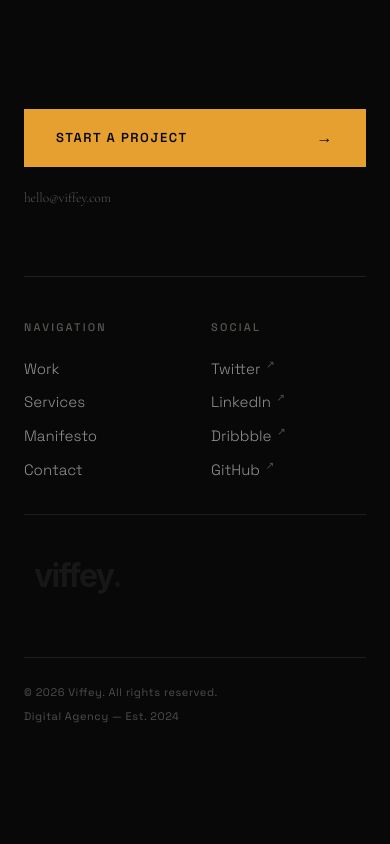
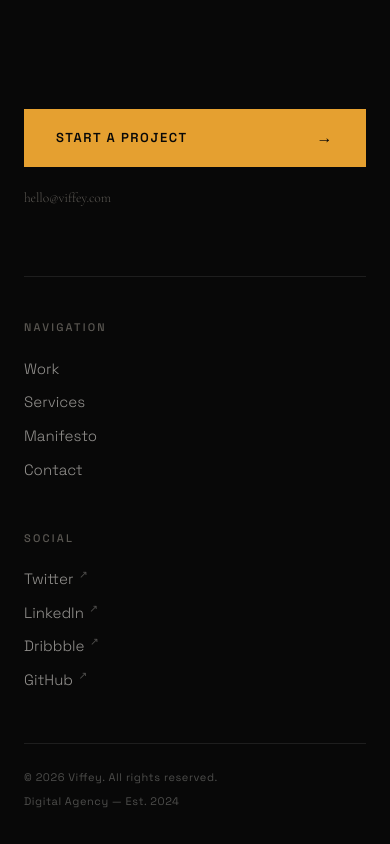
Before and after one commit to infinitegithub/viffey3, a Next.js app: page / in a window 390 px wide. Shown: the part 6623-7467 px from the top of the page. Before the commit the page ends 7382 px from the top, so only its background shows below. Built offline with nearby package versions, Linux system fonts and the light colour scheme.

Commit message:
Remove logo from the footer

```diff
--- a/src/components/Footer.module.css
+++ b/src/components/Footer.module.css
@@ -129,9 +129,9 @@
 
 /* ── Link grid ───────────────────────────────────────────────────────────── */
 .grid {
-  display: grid;
-  grid-template-columns: 1fr 1fr 2fr;
-  gap: clamp(2rem, 4vw, 4rem);
+  display: flex;
+  flex-wrap: wrap;
+  gap: clamp(4rem, 8vw, 8rem);
   align-items: start;
   padding-bottom: clamp(3rem, 6vh, 5rem);
 }
@@ -183,22 +183,7 @@
   color: rgba(240, 237, 232, 0.4);
 }
 
-/* Wordmark column — large brand mark aligned right */
-.gridColBrand {
-  align-items: flex-end;
-  justify-content: flex-end;
-}
 
-.wordmarkImage {
-  display: block;
-  width: clamp(200px, 35vw, 400px);
-  height: auto;
-  opacity: 0.08;
-  user-select: none;
-  transition: opacity 0.5s;
-}
-
-.wordmarkImage:hover { opacity: 0.15; }
 
 /* ── Bottom bar ──────────────────────────────────────────────────────────── */
 .bottom {
@@ -220,24 +205,7 @@
 }
 
 /* ── Responsive ──────────────────────────────────────────────────────────── */
-@media (max-width: 1100px) {
-  .grid {
-    grid-template-columns: 1fr 1fr;
-  }
 
-  /* Wordmark wraps to its own row spanning all cols */
-  .gridColBrand {
-    grid-column: 1 / -1;
-    align-items: flex-start;
-    border-top: 1px solid var(--border);
-    padding-top: 2rem;
-  }
-
-  .wordmarkImage {
-    width: clamp(200px, 40vw, 300px);
-    opacity: 0.06;
-  }
-}
 
 @media (max-width: 768px) {
   .cta {
@@ -254,20 +222,13 @@
     gap: 1.25rem 2rem;
   }
 
-  .grid {
-    grid-template-columns: 1fr 1fr;
-    row-gap: 2.5rem;
-  }
 
-  .gridColBrand {
-    grid-column: 1 / -1;
-  }
 }
 
 @media (max-width: 480px) {
   .grid {
-    grid-template-columns: 1fr 1fr;
-    gap: 2rem;
+    flex-direction: column;
+    gap: 3rem;
   }
 
   /* Nav + social each take one col */
--- a/src/components/Footer.tsx
+++ b/src/components/Footer.tsx
@@ -1,7 +1,6 @@
 'use client';
 
 import { useRef } from 'react';
-import Image from 'next/image';
 import styles from './Footer.module.css';
 
 const NAV_LINKS = [
@@ -77,15 +76,7 @@ export default function Footer() {
 
 
 
-        <div className={`${styles.gridCol} ${styles.gridColBrand}`}>
-          <Image
-            src="/viffey-logo.svg"
-            alt="Viffey Logo"
-            width={400}
-            height={120}
-            className={styles.wordmarkImage}
-          />
-        </div>
+
       </div>
 
       {/* ── Bottom bar ──────────────────────────────── */}
```
